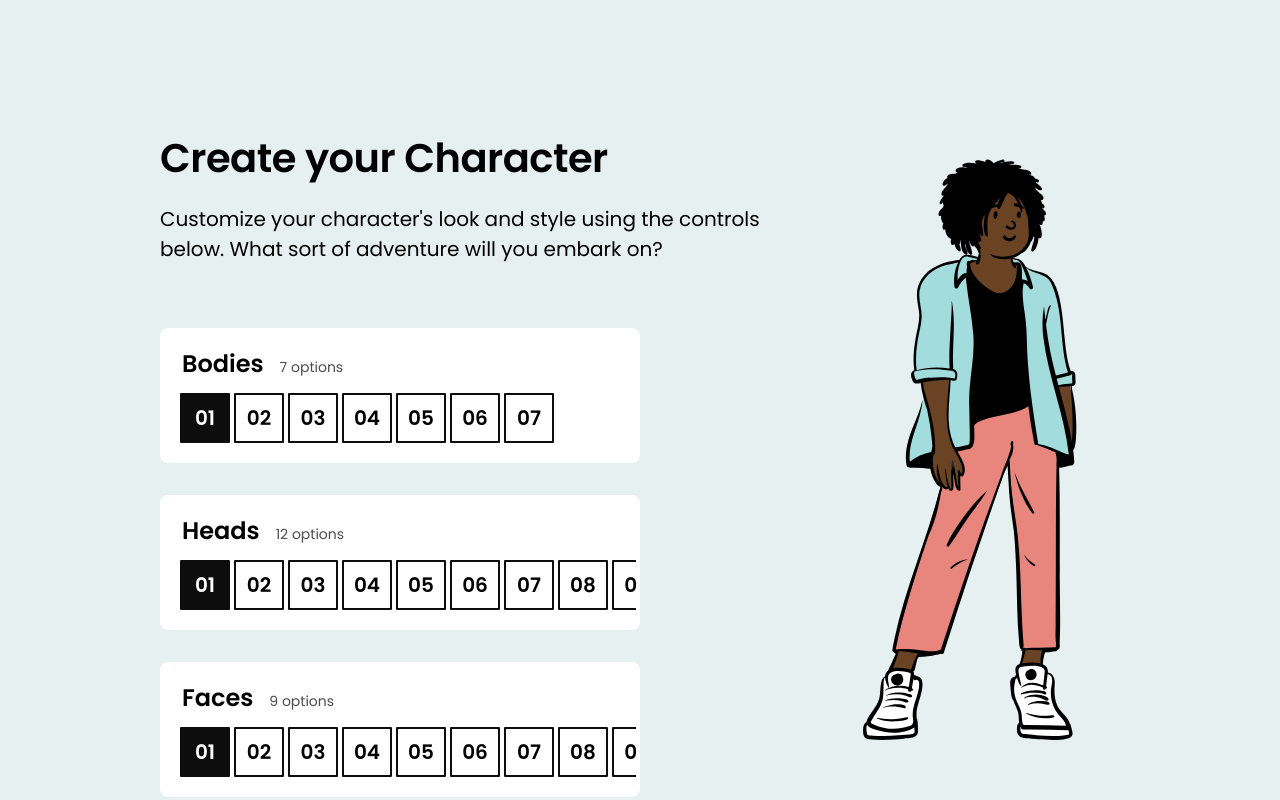
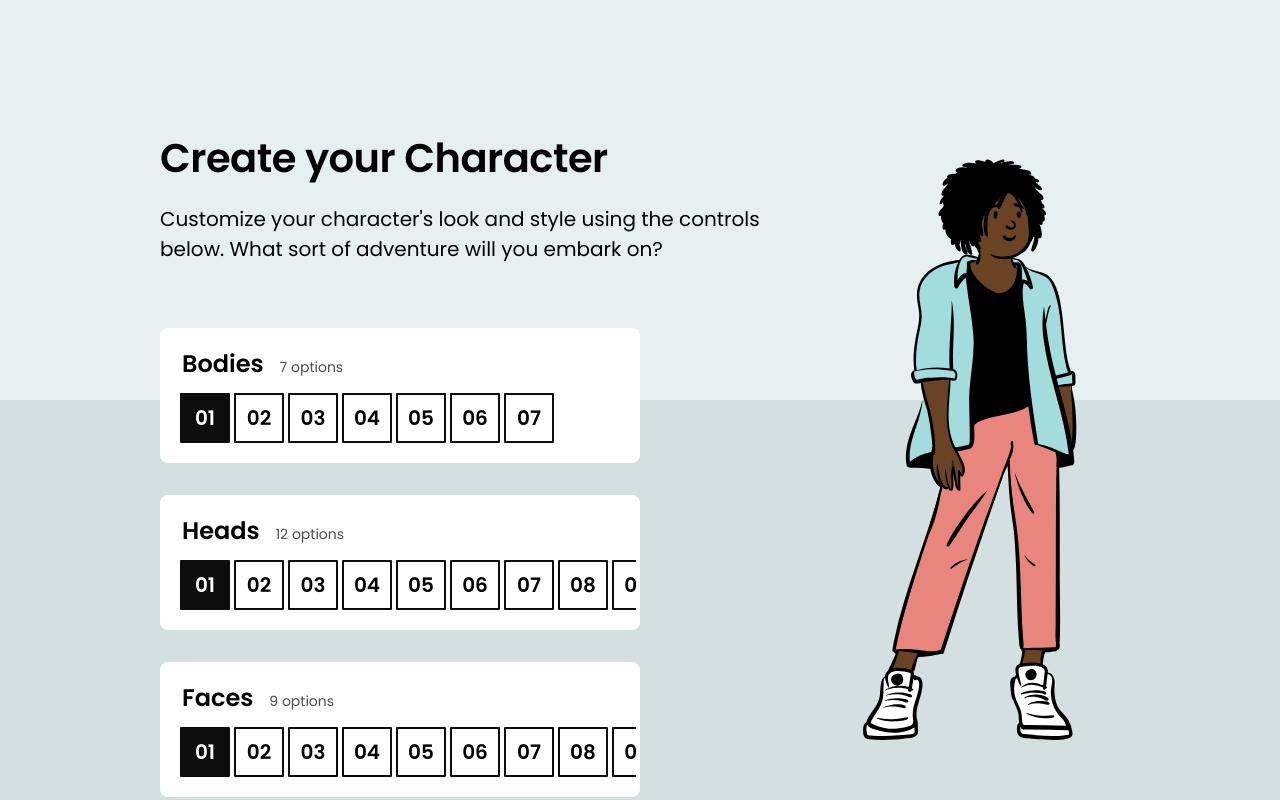
Before and after one commit to Leomedina/portfolio, a React (Create React App) app in the folder character-creator/: page / in a window 1280 px wide. Shown: the top 800 px of the page. Built offline with nearby package versions, Linux system fonts and the light colour scheme.

Commit message:
added styled bar to the background

```diff
--- a/character-creator/src/App.js
+++ b/character-creator/src/App.js
@@ -2,10 +2,12 @@ import React from 'react';
 
 import CharacterEditor from './components/CharacterEditor';
 import Footer from './components/Footer';
+import BackgroundBar from './components/BackgroundBar';
 
 function App() {
   return (
     <>
+      <BackgroundBar />
       <CharacterEditor />
       <Footer />
     </>
--- /dev/null
+++ b/character-creator/src/components/BackgroundBar/BackgroundBar.js
@@ -0,0 +1,11 @@
+import React from 'react';
+import styles from './BackgroundBar.module.css';
+
+
+function BackgroundBar() {
+    return (
+        <div className={styles.backgroundBar}></div>
+    );
+};
+
+export default BackgroundBar;
--- /dev/null
+++ b/character-creator/src/components/BackgroundBar/BackgroundBar.module.css
@@ -0,0 +1,7 @@
+.backgroundBar {
+    background-color: hsl(195deg, 20%, 86%);
+    position: fixed;
+    bottom: 0;
+    height: 50%;
+    width: 100%;
+}
--- /dev/null
+++ b/character-creator/src/components/BackgroundBar/index.js
@@ -0,0 +1 @@
+export { default } from './BackgroundBar';
--- a/character-creator/src/components/CharacterEditor/CharacterEditor.module.css
+++ b/character-creator/src/components/CharacterEditor/CharacterEditor.module.css
@@ -1,4 +1,5 @@
 .characterEditor {
+  isolation: isolate;
   padding-top: 128px;
   padding-bottom: 64px;
 }
```
Also changed, not shown: 1 other file (tests, documents, lock files or other folders).
